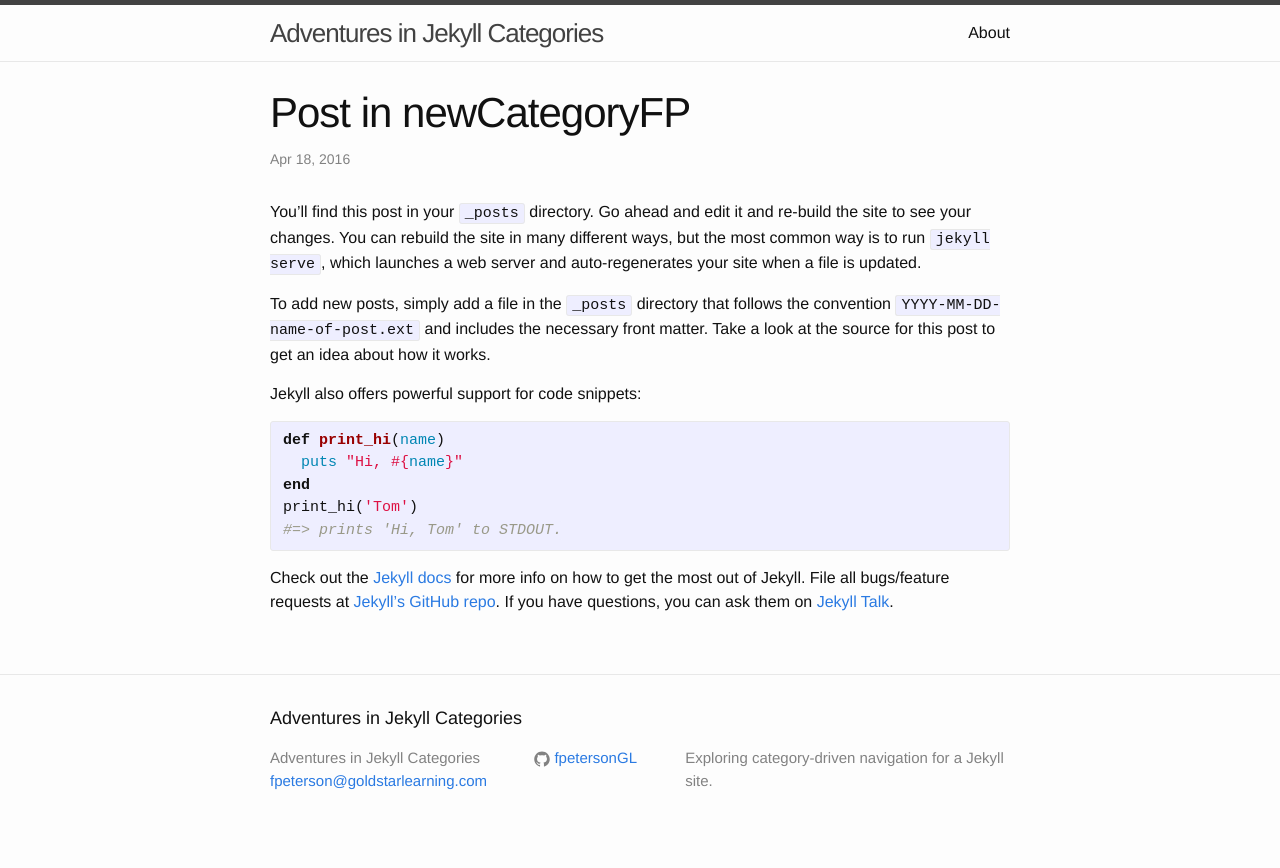
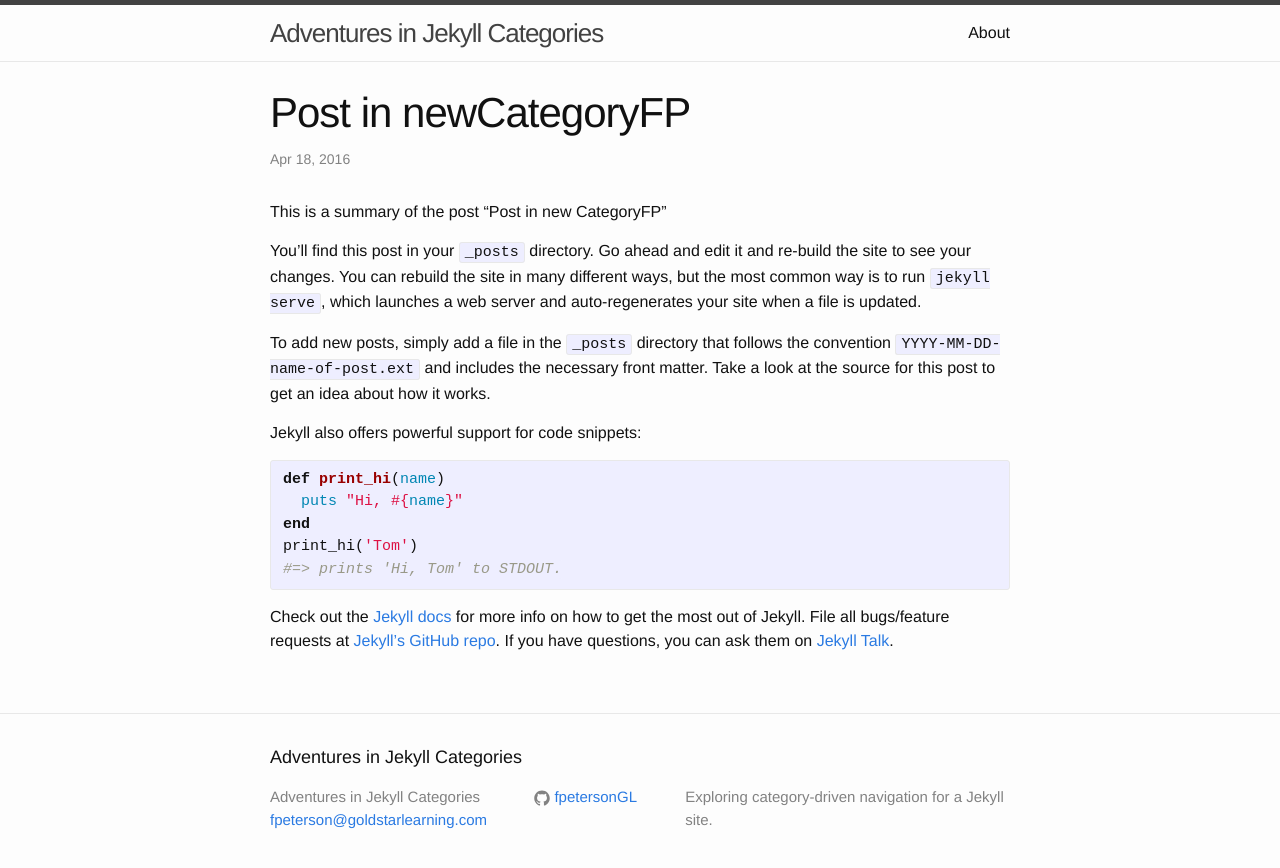
Before and after one commit to fpetersonGL/jekylltutorial, a Jekyll site: the page built from _posts/2016-04-18-post-in-newCategoryFP.markdown, in a window 1280 px wide. Shown: the top 868 px of the page. Built offline with Jekyll 4.4.1, drawn with Linux system fonts in a browser that asks for light colours.

Commit message:
Update 2016-04-18-post-in-newCategoryFP.markdown
Added excerpt

```diff
--- a/_posts/2016-04-18-post-in-newCategoryFP.markdown
+++ b/_posts/2016-04-18-post-in-newCategoryFP.markdown
@@ -4,6 +4,9 @@
 date:   2016-04-18 09:44:18 -0600
 categories: jekyll newCategoryFP
 ---
+This is a summary of the post "Post in new CategoryFP"
+<!--endExcerpt-->
+
 You’ll find this post in your `_posts` directory. Go ahead and edit it and re-build the site to see your changes. You can rebuild the site in many different ways, but the most common way is to run `jekyll serve`, which launches a web server and auto-regenerates your site when a file is updated.
 
 To add new posts, simply add a file in the `_posts` directory that follows the convention `YYYY-MM-DD-name-of-post.ext` and includes the necessary front matter. Take a look at the source for this post to get an idea about how it works.
```
